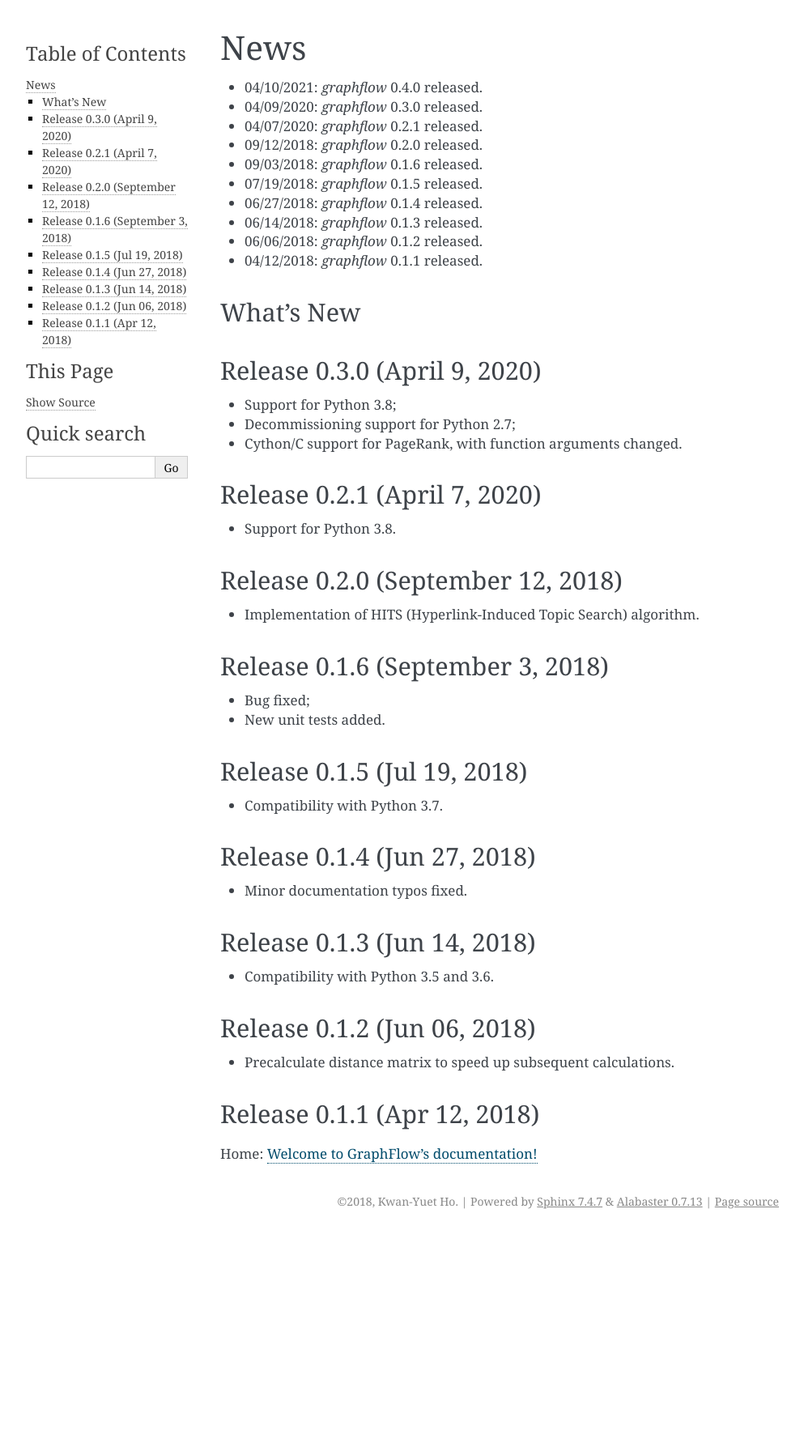
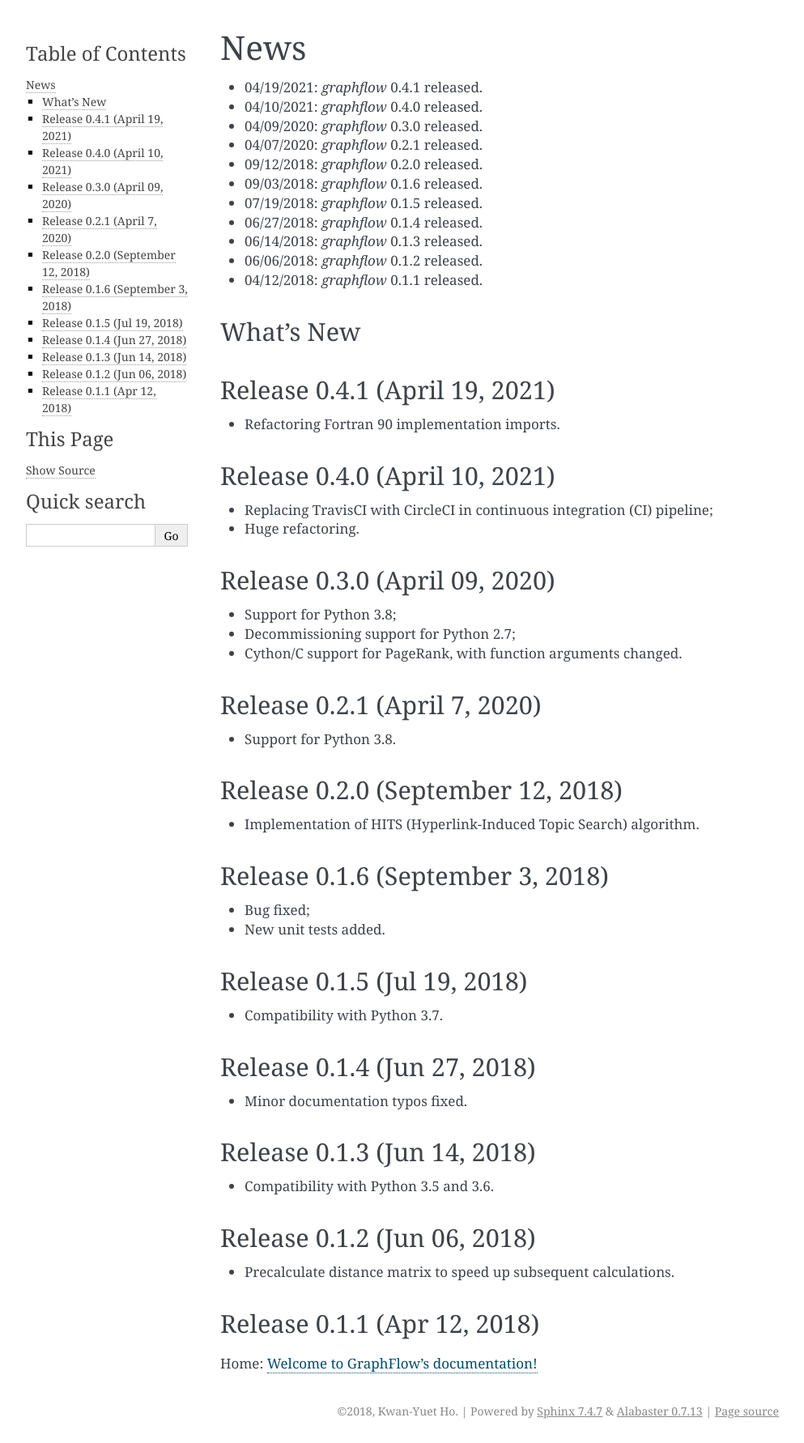
Before and after one commit to stephenhky/GraphFlow, a Sphinx documentation site: the page built from doc/source/news.rst, in a window 1280 px wide. Shown: the whole page at 81% size, without its empty margins (148-1141 px from the left). Built offline with Sphinx 7.4.7, drawn with Linux system fonts in a browser that asks for light colours; before the commit the page ends 1523 px from its top, so only the background shows below that.

Commit message:
Release 0.4.1

```diff
--- a/doc/source/conf.py
+++ b/doc/source/conf.py
@@ -57,9 +57,9 @@
 # built documents.
 #
 # The short X.Y version.
-version = u'0.3'
+version = u'0.4'
 # The full version, including alpha/beta/rc tags.
-release = u'0.3.0'
+release = u'0.4.1'
 
 # The language for content autogenerated by Sphinx. Refer to documentation
 # for a list of supported languages.
--- a/doc/source/news.rst
+++ b/doc/source/news.rst
@@ -1,6 +1,7 @@
 News
 ====
 
+* 04/19/2021: `graphflow` 0.4.1 released.
 * 04/10/2021: `graphflow` 0.4.0 released.
 * 04/09/2020: `graphflow` 0.3.0 released.
 * 04/07/2020: `graphflow` 0.2.1 released.
@@ -15,7 +16,18 @@
 What's New
 ----------
 
-Release 0.3.0 (April 9, 2020)
+Release 0.4.1 (April 19, 2021)
+------------------------------
+
+* Refactoring Fortran 90 implementation imports.
+
+Release 0.4.0 (April 10, 2021)
+------------------------------
+
+* Replacing TravisCI with CircleCI in continuous integration (CI) pipeline;
+* Huge refactoring.
+
+Release 0.3.0 (April 09, 2020)
 -----------------------------
 
 * Support for Python 3.8;
--- a/setup.py
+++ b/setup.py
@@ -33,7 +33,7 @@
 
 
 setup(name='graphflow',
-      version="0.4.1a1",
+      version="0.4.1",
       description="Algorithms for Graph Flow Analysis",
       long_description="Numerical routines for analyzing data represented by graphs",
       classifiers=[
@@ -65,7 +65,7 @@
       setup_requires=['numpy', 'Cython'],
       install_requires=install_requirements(),
       tests_require=[
-          'unittest2', 'pandas',
+          'pandas',
       ],
       include_dirs=[np.get_include()],
       ext_modules=fortran_ext_modules+dynprog_ext_modules,
```
Also changed, not shown: README.md (+1 -0 lines), 1 other file.
